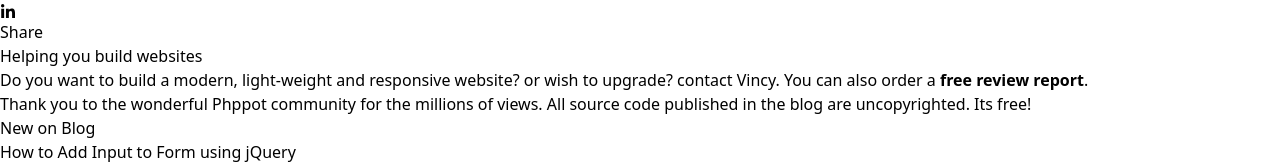
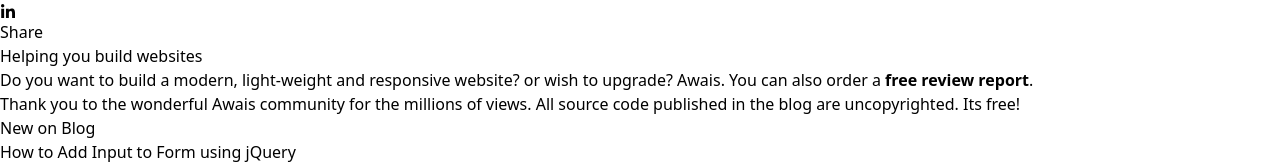
Before and after one commit to mawaisakhter/self-portfolio-and-components-of-differents-language-using-react-js-and-tailwind-css, a React (Vite) app: page / in a window 1280 px wide. Shown: the part 188-354 px from the top of the page. Built offline with nearby package versions, Linux system fonts and the light colour scheme.

Commit message:
Update Center.jsx

```diff
--- a/src/components/Home/Center.jsx
+++ b/src/components/Home/Center.jsx
@@ -7,8 +7,8 @@ const Center = () => {
 
         <div>
           <h1 className='h1 text-[#2F2F2F] font-bold text-3xl text-left'>Helping you build websites</h1>
-          <p className='mt-5'>Do you want to build a modern, light-weight and responsive website? or wish to upgrade? <a className="text-blue-500 hover:underline" href="#">contact Vincy</a>. You can also order a <b>free review report</b>.</p>
-          <p className='mt-5'>Thank you to the wonderful Phppot community for the millions of views. All source code published in the blog are uncopyrighted. Its free!</p>
+          <p className='mt-5'>Do you want to build a modern, light-weight and responsive website? or wish to upgrade? <a className="text-blue-500 hover:underline" href="#">Awais</a>. You can also order a <b>free review report</b>.</p>
+          <p className='mt-5'>Thank you to the wonderful Awais community for the millions of views. All source code published in the blog are uncopyrighted. Its free!</p>
         </div>
 
         <h2 className='mt-3 font-bold text-xl italic text-[#757575]'>New on Blog</h2>
```
